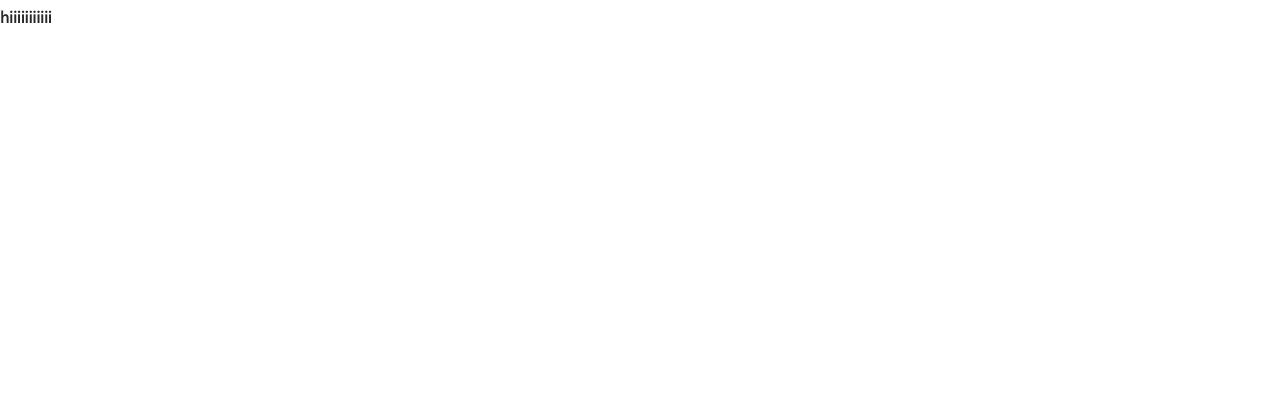
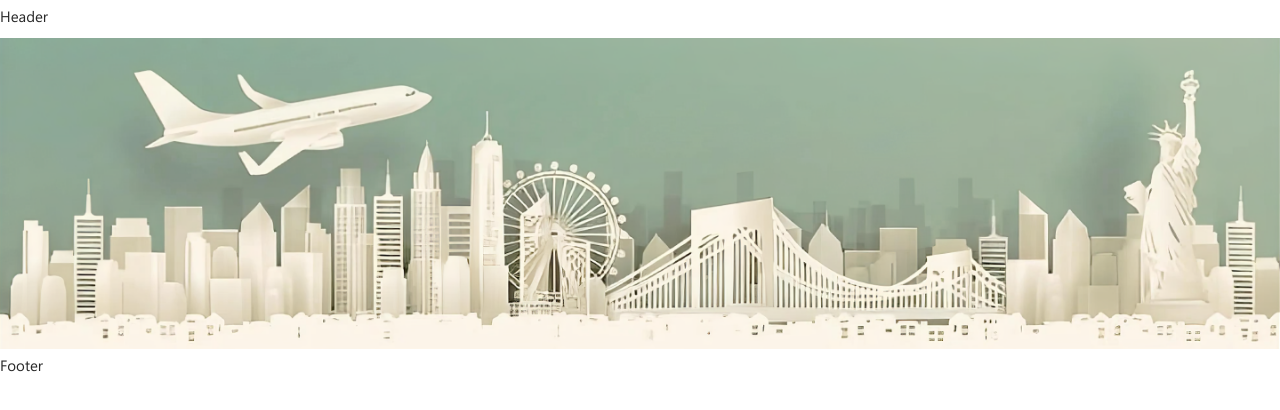
Before and after one commit to farzaneh-zamanian/turino_project_final, a Next.js app in the folder front/: page / in a window 1280 px wide. Shown: the top 410 px of the page. Built offline with nearby package versions, Linux system fonts and the light colour scheme.

Commit message:
Define Layout

```diff
--- a/front/app/layout.js
+++ b/front/app/layout.js
@@ -1,6 +1,7 @@
 import localFont from "next/font/local";
 import "./globals.css";
 import Head from "next/head"; // Import Head from next/head
+import Layout from "@/components/templates/Layout";
 
 
 
@@ -18,13 +19,14 @@ export const metadata = {
 export default function RootLayout({ children }) {
   return (
     <html lang="en">
-           <Head>
+      <Head>
         {/* Add the viewport meta tag */}
         <meta name="viewport" content="width=device-width, initial-scale=1.0" />
       </Head>
-      <body  className={`${yekanFont.className} text-textColor overflow-x-hidden antialiased`}>
-      {children}
-    </body>
+      <body className={`${yekanFont.className} text-textColor overflow-x-hidden antialiased`}>
+
+        <Layout children={children} />
+      </body>
     </html >
   );
 }
--- a/front/app/page.js
+++ b/front/app/page.js
@@ -2,7 +2,7 @@ import Image from "next/image";
 
 export default function Home() {
   return (
-    <h1>hiiiiiiiiiii</h1>
+  <></>
 
   );
 }
--- /dev/null
+++ b/front/components/organisms/Footer/Footer.js
@@ -0,0 +1,9 @@
+import React from 'react'
+
+function Footer() {
+  return (
+    <div>Footer</div>
+  )
+}
+
+export default Footer
--- /dev/null
+++ b/front/components/organisms/Header/Header.js
@@ -0,0 +1,9 @@
+import React from 'react'
+
+function Header() {
+  return (
+    <div>Header</div>
+  )
+}
+
+export default Header
--- /dev/null
+++ b/front/components/templates/Layout.js
@@ -0,0 +1,22 @@
+import Header from '../organisms/Header/Header'
+import Footer from '../organisms/Footer/Footer'
+import Image from 'next/image'
+
+function Layout({ children }) {
+      return (
+            <>
+                  {/* header */}
+                  <Header />
+                  {/* hero */}
+                  <div>
+                        <Image className="w-full" src="/images/heroPic.png" width={2000} height={2000} />
+                  </div>
+                  {/* main */}
+                  <main className='px-[3rem] md:px-[10rem] mx-auto'>{children}</main>
+                  {/* footer */}
+                  <Footer />
+            </>
+      )
+}
+
+export default Layout
```
Also changed, not shown: front/public/images/heroPic.png (renamed from front/public/images/images/heroPic.png), front/public/images/historyPic.png (renamed from front/public/images/images/historyPic.png).
